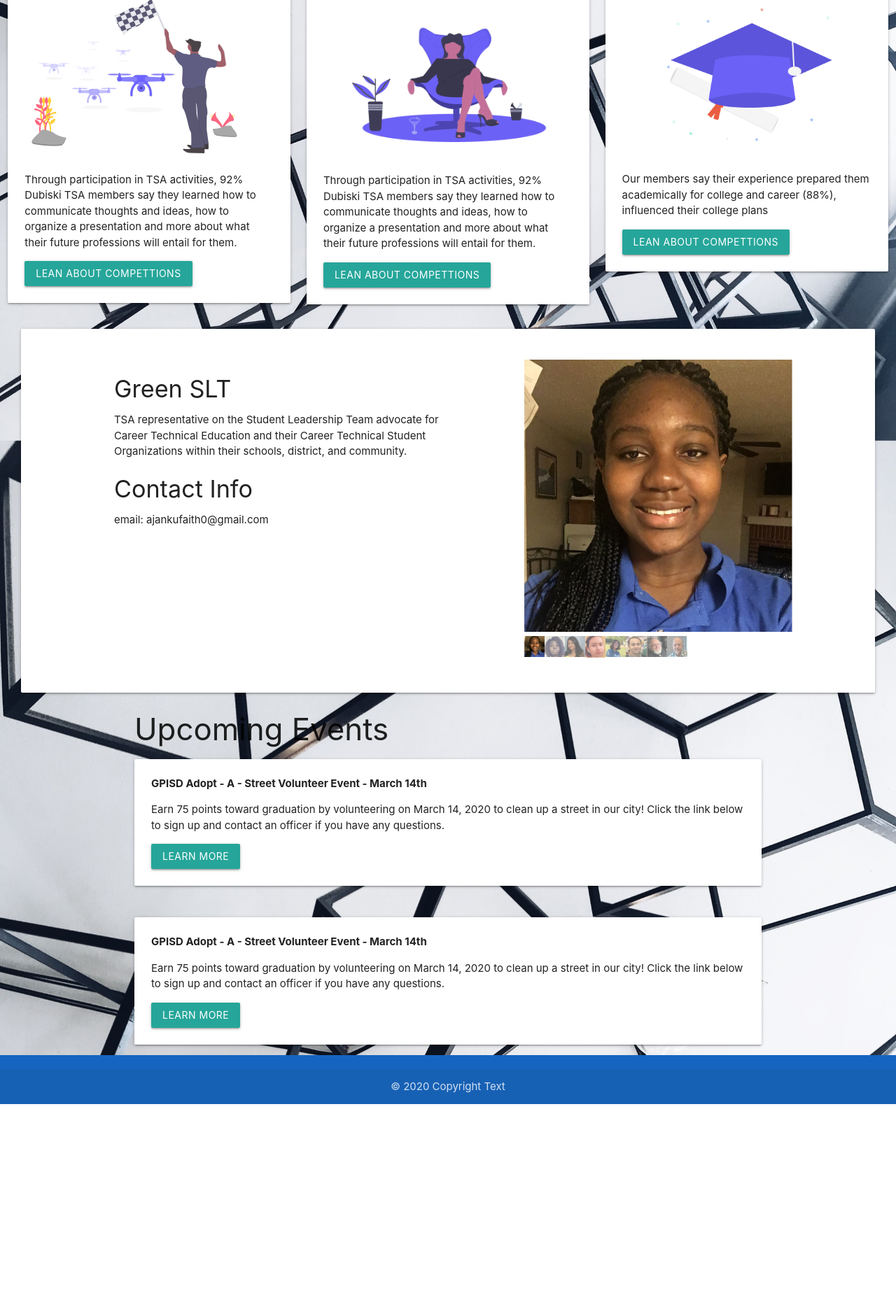
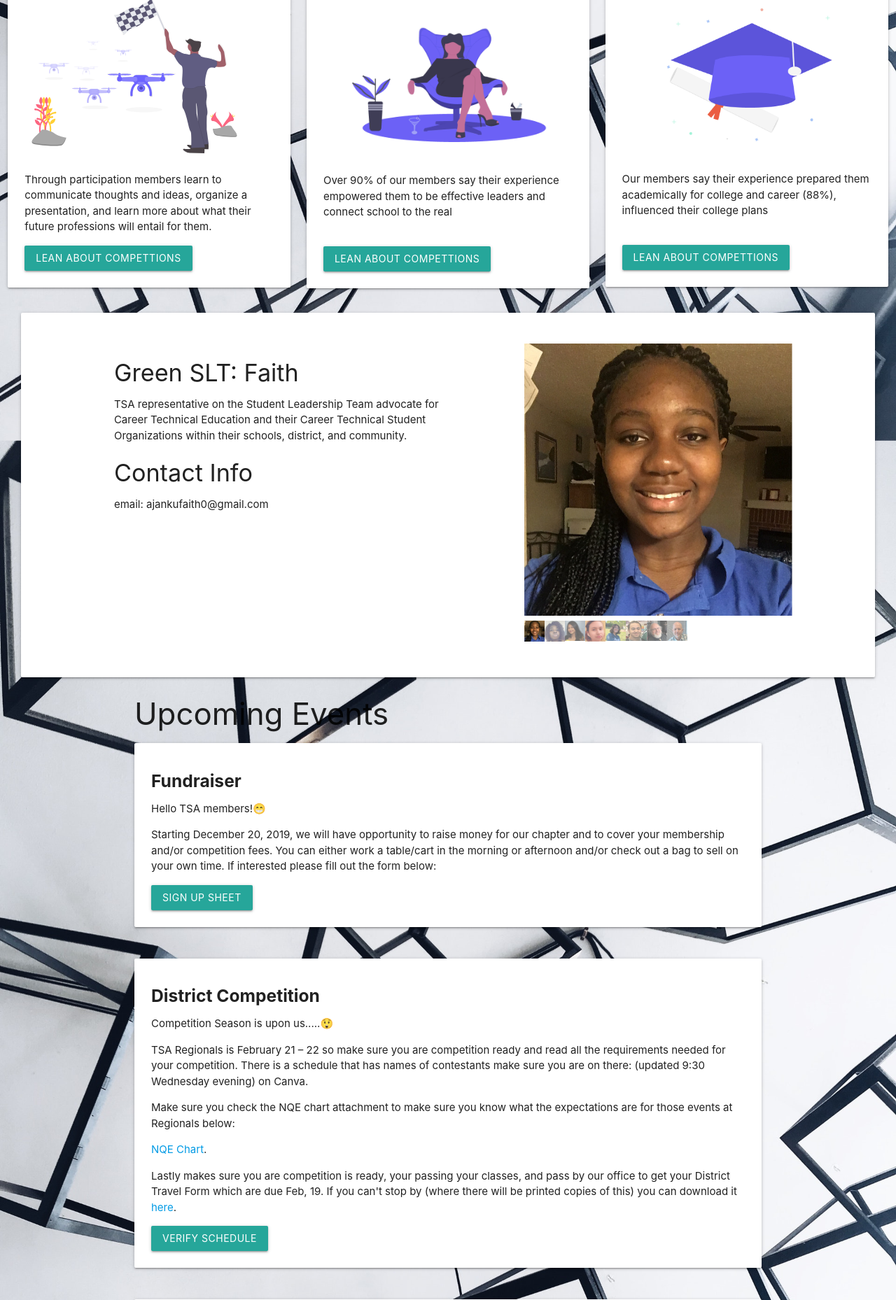
Before and after one commit to fastfists/TSAZone, a Flask app: page / in a window 1280 px wide. Shown: the part 1077-2935 px from the top of the page at 70% size. Before the commit the page ends 2655 px from the top, so only its background shows below. Run offline with Flask 2, Linux system fonts and the light colour scheme.

Commit message:
Events Update

```diff
--- a/templates/home.html
+++ b/templates/home.html
@@ -112,10 +112,9 @@
                 </center>
                 <img src="/static/images/competition.svg" alt="">
                 <p class="text">
-                    Through participation in TSA activities, 92% Dubiski TSA members say they
-                    learned how to communicate thoughts and ideas,
-                    how to organize a presentation and more about what their future professions will entail for
-                    them.
+                    Through participation members learn to communicate thoughts and ideas,
+                   organize a presentation, and learn more about what their future professions will entail for
+                them.
                 </p>
                 <a class="btn" href="/competions">Lean about compettions</a>
             </div>
@@ -127,12 +126,10 @@
                     <img class="responsive-img" src="/static/images/leadership.png" alt="" width="285" height="60">
                 </center>
                 <p>
-                    Through participation in TSA activities, 92% Dubiski TSA members say they learned how to
-                    communicate
-                    thoughts and ideas, how to organize a presentation and more about what their future professions
-                    will
-                    entail for them.
+                        Over 90% of our members say their experience empowered them to be effective leaders and connect
+                        school to the real
                 </p>
+                <br>
                 <a class="btn" href="/competions">Lean about compettions</a>
             </div>
         </div>
@@ -148,6 +145,7 @@
                     Our members say their experience prepared them academically for college and career (88%),
                     influenced their college plans
                 </p>
+                <br>
                 <a class="btn" href="/competions">Lean about compettions</a>
             </div>
         </div>
@@ -181,7 +179,7 @@
                     <div class="numbertext">1 / 8</div>
                     <img src="/static/images/officers/faith.png">
                     <div class="officerName">
-                        <h4>Green SLT</h2>
+                        <h4>Green SLT: Faith </h2>
                         <p>TSA representative on the Student Leadership Team advocate for Career Technical Education and their
                             Career Technical Student Organizations within their schools, district, and community.
                         </p>
@@ -196,7 +194,7 @@
                     <div class="numbertext">2 / 8</div>
                     <img src="/static/images/officers/EdithVP.png">
                     <div class="officerName">
-                        <h4>Co Vice Preident:The Star</h4>
+                        <h4>Co Vice Preident: Edith </h4>
                         <p>It is the duty of my office to see that we always have a strong membership, a good work program, and are alert to
                                 the welfare of our chapter.
                                 It shall be the duty of the vice-president to serve in any capacity as directed by the president; to accept the
@@ -214,7 +212,7 @@
                     <div class="numbertext">3 / 8</div>
                     <img src="/static/images/officers/SLTG.png">
                     <div class="officerName">
-                        <h4>Gold SLT</h4>
+                        <h4>Gold SLT:Cherlyd</h4>
                         <p>TSA representative on the Student Leadership Team advocate for Career Technical Education and their Career Technical
                             Student Organizations within their schools, district, and community.
                         </p>
@@ -229,7 +227,7 @@
                     <div class="numbertext">4 / 8</div>
                     <img src="/static/images/officers/SonyaVP.png">
                     <div class="officerName">
-                        <h4>Co Vice President:Star</h4>
+                        <h4>Co Vice President: Sonya</h4>
                         <p>It is the duty of my office to see that we always have a strong membership, a good work program, and are alert to
                                 the welfare of our chapter.
                                 It shall be the duty of the vice-president to serve in any capacity as directed by the president; to accept the
@@ -247,7 +245,7 @@
                     <div class="numbertext">5 / 8</div>
                     <img src="/static/images/officers/XimenaPrez.png">
                     <div class="officerName">
-                        <h4>President: The Gavel</h4>
+                        <h4>President: Ximena</h4>
                         <p>The duties vested in me by my officer are to preside at regular and
                                 special meetings of this organization and to promote the cooperation in
                                 carrying out the activities and work of our organization.
@@ -266,7 +264,7 @@
                     <div class="numbertext">6 / 8</div>
                     <img src="/static/images/officers/ZackSecr.png">
                     <div class="officerName">
-                        <h4>Secretary:Pen</h4>
+                        <h4>Secretary: Zack</h4>
                         <p>It is my responsibility to see that accurate and proper records are kept of all business and correspondence of this
                                 association.
                                 It shall be the duty of the secretary to serve in any capacity as directed by the president; to record proceedings of all
@@ -282,7 +280,7 @@
                     <div class="numbertext">7 / 8</div>
                     <img src="/static/images/officers/lonergan.png">
                     <div class="officerName">
-                        <h4>Advisor</h4>
+                        <h4>Advisor: Mr.Lonergan</h4>
                         <p>The adviser serves as a model for students. By providing leadership, the adviser is an educator, helping students to learn by doing. The adviser provides a sense of direction for the student organization and promotes student and faculty/staff interaction in, and out of, the classroom. An adviser also provides the support necessary for the student leader to build, and maintain, a successful organization.
                         </p>
                     </div>
@@ -296,7 +294,7 @@
                     <div class="numbertext">8 / 8</div>
                     <img src="/static/images/officers/blosser.png">
                     <div class="officerName">
-                        <h4>Advisor</h4>
+                        <h4>Advisor: Mr.Blosser</h4>
                         <p>The adviser serves as a model for students. By providing leadership, the adviser is an educator, helping students to learn by doing. The adviser provides a sense of direction for the student organization and promotes student and faculty/staff interaction in, and out of, the classroom. An adviser also provides the support necessary for the student leader to build, and maintain, a successful organization.
                         </p>
                     </div>
@@ -353,7 +351,40 @@
         <h3>Upcoming Events</h3>
 
         <div class="card-panel">
-            <b>GPISD Adopt - A - Street Volunteer Event - March 14th</b>
+            <h5><b>Fundraiser</b></h5>
+            <p>
+                    <p>Hello TSA members!&#128513;</p>
+                    Starting December 20, 2019, we  will have opportunity to raise money for our chapter and to cover
+                    your membership and/or competition fees. You can either work a table/cart in the morning or afternoon
+                    and/or check out a bag to sell on your own time. If interested please fill out the form below:
+            </p>
+            <a href="https://forms.gle/d4qejd7po9Yqj1Uk9" class="btn">Sign Up Sheet</a>
+        </div>
+        <br>
+                <div class="card-panel">
+                    <h5><b>District Competition</b></h5>
+                    <p>
+                            <p>Competition Season is upon us.....&#128562; </p>
+
+                    TSA Regionals is February 21 – 22 so make sure you are competition ready and read all the requirements needed
+                    for your competition. There is a schedule that has names of contestants make sure you are on there: (updated 9:30 Wednesday evening)
+                    on Canva.
+
+                <p>Make sure you check the NQE chart attachment to make sure you know what the expectations are for those events at Regionals below:</p>
+                <a href="https://gpisd.instructure.com/courses/109642/files/1492854/download?wrap=1">NQE Chart</a>.</p>
+
+                 <p> Lastly makes sure you are competition is ready, your passing your classes, and pass by our office to get your District Travel Form
+                        which are due Feb, 19. If you can't stop by (where there will be printed copies of this) you can download
+                        it <a href="https://gpisd.instructure.com/courses/109642/files/1481405/download?wrap=1">here</a>.
+                 </p>
+                </p>
+                <a href="https://docs.google.com/spreadsheets/d/1gfZYfwJ7eakYMG6fqqGOosFWGl9f5tOabE-Q6FVxePg/edit#gid=1973223700" class="btn"> Verify Schedule</a>
+
+                </div>
+                <br>
+
+        <div class="card-panel">
+            <h5><b>GPISD Adopt - A - Street Volunteer Event - March 14th</b></h5>
             <p>
                 Earn 75 points toward graduation by volunteering on March 14, 2020 to clean up a street in our city!
                 Click the link below to sign up and contact an officer if you have any questions.
@@ -362,14 +393,19 @@
         </div>
         <br>
         <div class="card-panel">
-            <b>GPISD Adopt - A - Street Volunteer Event - March 14th</b>
-            <p>
-                Earn 75 points toward graduation by volunteering on March 14, 2020 to clean up a street in our city!
-                Click the link below to sign up and contact an officer if you have any questions.
+                <h5><b>Volunteer Opportunity: The Big Event</b></h5>
+                <p>
+                        <p>A chance to earn points &#129321; </p>
+
+                A city-wide volunteerism day event celebrating unity in the community on March 28, 2020, from 8 a.m. - 1 p.m. Who will be
+                paired with a volunteer (another TSA member) on a project in the community. Great way to earn hours toward graduation, NHS, and even points
+                for our organization. To register make/sign in to BetterImpact and register under TSAdub, to be eligible to claim points take photo's
+                at event and show a officer.
             </p>
-            <a href="/events" class="btn">Learn More</a>
-        </div>
+            <a href="https://app.betterimpact.com/PublicEnterprise/596ad6e0-9b98-41bf-8669-40a6ea1b427b" class="btn">Sign Up Today</a>
 
+            </div>
+            <br>
     </div>
 </section>
 {% endblock body %}
```
